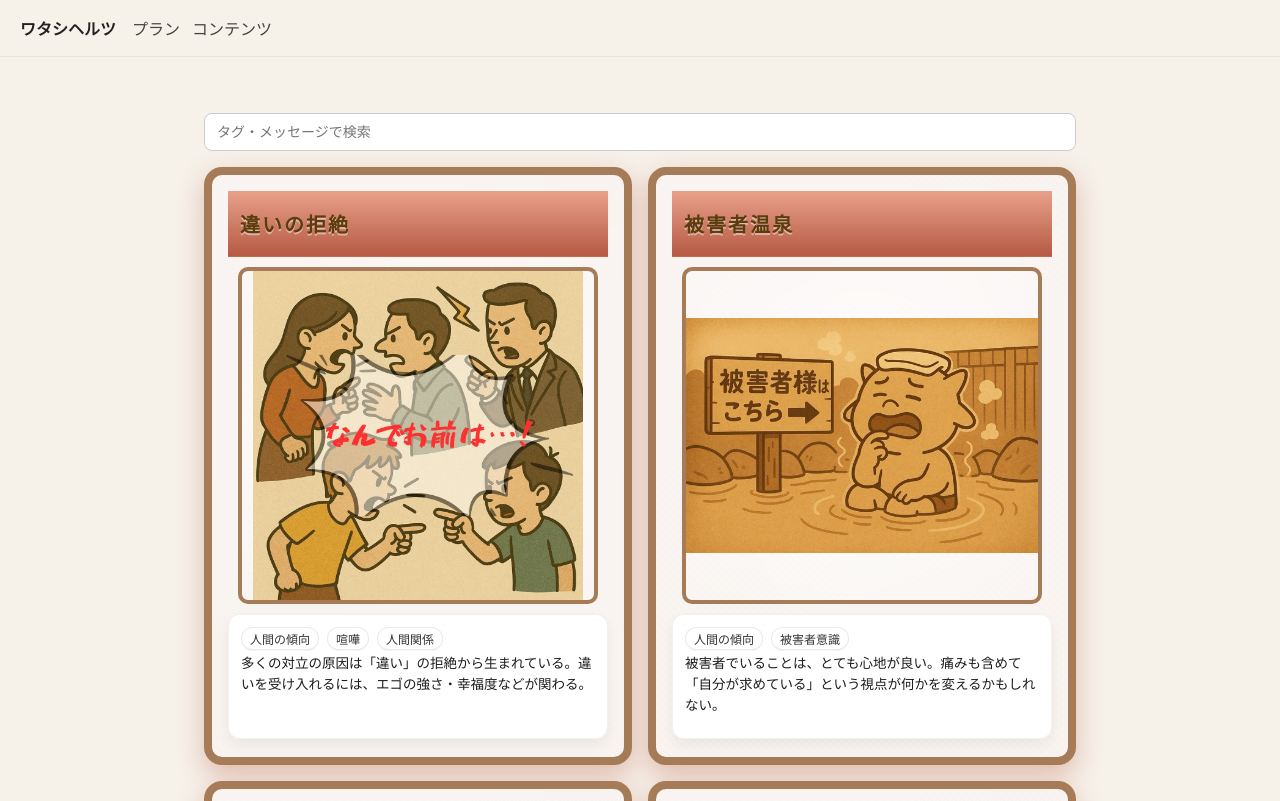
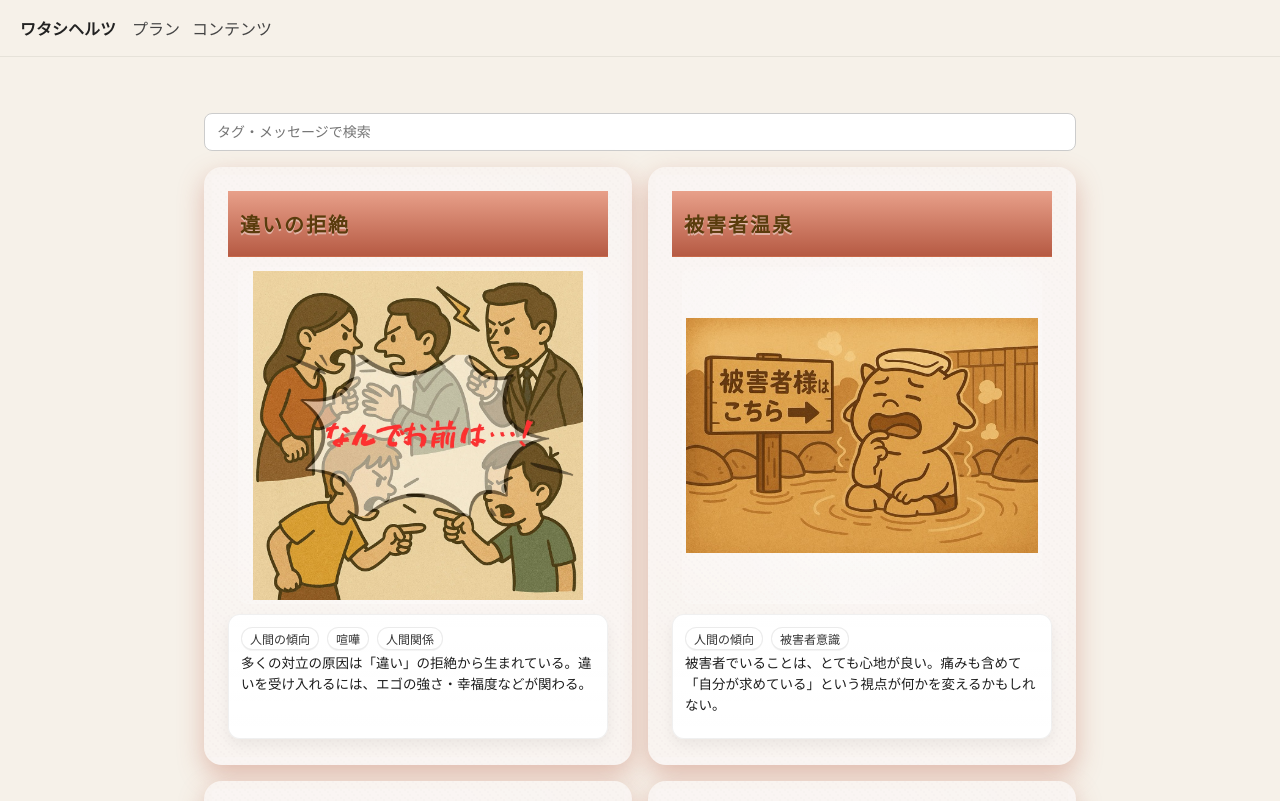
Before and after one commit to hiracoh/watashihertz, a Next.js app: page /cards in a window 1280 px wide. Shown: the top 801 px of the page. Built offline with nearby package versions, Linux system fonts and the light colour scheme; a web font is replaced by a local one.

Commit message:
Update CardItem.tsx

```diff
--- a/components/CardItem.tsx
+++ b/components/CardItem.tsx
@@ -94,7 +94,12 @@ export default function CardItem({ card }: { card: Card }) {
       style={{
         borderRadius: 18,
         overflow: 'hidden',
-        border: `8px solid #A57C57`,  // ← 太く＆統一色
+        border: '8px solid transparent',
+    backgroundImage: `
+      linear-gradient(white, white),
+      linear-gradient(180deg, #ECECEC 0%, #C0C0C0 100%)`,
+    backgroundOrigin: 'border-box',
+    backgroundClip: 'padding-box, border-box',
         boxShadow: `0 10px 26px ${color.shadow}`,
         // ★ 余白（表面加工）…複数レイヤーの合成
         // ★ 余白（迷彩＋粒子ノイズ）
@@ -162,7 +167,12 @@ backgroundSize: 'auto, auto, auto, 8px 8px, auto',
         style={{
           position: 'relative',
           margin: 10,
-          border: `4px solid #A57C57`,
+          border: '4px solid transparent',
+    backgroundImage: `
+      linear-gradient(white, white),
+      linear-gradient(180deg, #ECECEC 0%, #C0C0C0 100%)`,
+    backgroundOrigin: 'border-box',
+    backgroundClip: 'padding-box, border-box',
           borderRadius: 10,
           background:
             'radial-gradient(circle at 50% 40%, rgba(255,255,255,0.6), rgba(255,255,255,0.1))',
```
